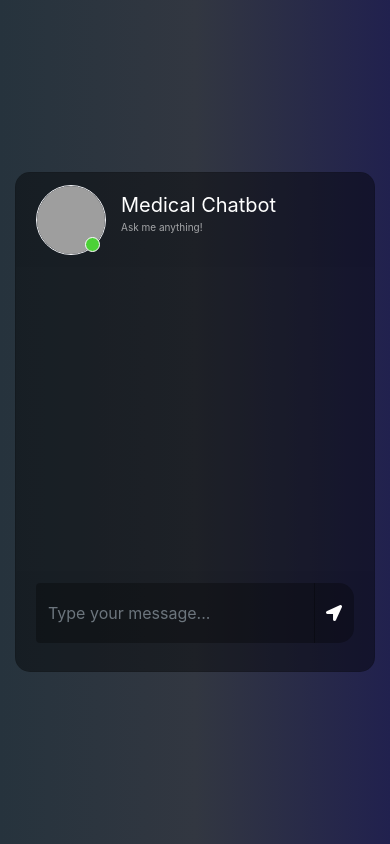
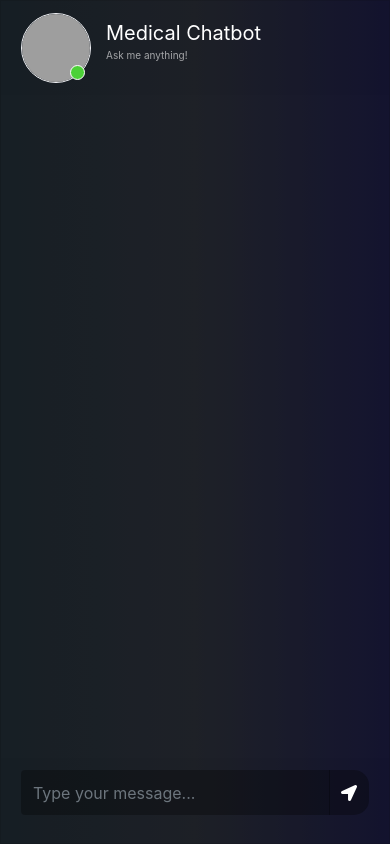
Before and after one commit to AtharvaMalvade2/Medical-ChatBot, a Flask app: page / in a window 390 px wide. Run offline with Flask 3, Linux system fonts and the light colour scheme; some libraries are stand-ins or nearby versions; grey boxes are pictures that could not be loaded.

Commit message:
Made changes to html and css files

```diff
--- a/static/style.css
+++ b/static/style.css
@@ -48,7 +48,8 @@ border-radius: 0 0 15px 15px !important;
 	background-color: rgba(0,0,0,0.3) !important;
 	border:0 !important;
 	color:white !important;
-	height: 60px !important;
+	height: auto !important;
+	min-height: 45px;
 	overflow-y: auto;
 }
 	.type_msg:focus{
@@ -221,3 +222,32 @@ border-radius: 0 0 15px 15px !important;
 	margin-bottom: 15px !important;
 }
 }
+
+/* Mobile Responsive Fix */
+@media (max-width: 768px) {
+    .container-fluid {
+        padding: 0;
+    }
+
+    .chat {
+        margin: 0;
+        width: 100%;
+    }
+
+    .card {
+        height: 100vh; /* full screen */
+        border-radius: 0 !important;
+    }
+
+    .msg_card_body {
+        height: calc(100vh - 120px); /* adjust for header + input */
+    }
+
+    .card-header {
+        border-radius: 0 !important;
+    }
+
+    .card-footer {
+        border-radius: 0 !important;
+    }
+}
--- a/templates/chat.html
+++ b/templates/chat.html
@@ -10,13 +10,14 @@
 		<link rel="stylesheet" href="https://use.fontawesome.com/releases/v5.5.0/css/all.css" integrity="sha384-B4dIYHKNBt8Bc12p+WXckhzcICo0wtJAoU8YZTY5qE0Id1GSseTk6S+L3BlXeVIU" crossorigin="anonymous">
 		<script src="https://ajax.googleapis.com/ajax/libs/jquery/3.3.1/jquery.min.js"></script>
 		<link rel="stylesheet" type="text/css" href="{{ url_for('static', filename='style.css')}}"/>
+		<meta name="viewport" content="width=device-width, initial-scale=1">
 	</head>
 
 
 	<body>
 		<div class="container-fluid h-100">
 			<div class="row justify-content-center h-100">
-				<div class="col-md-8 col-xl-6 chat">
+				<div class="col-12 col-md-10 col-lg-8 col-xl-6 chat">
 					<div class="card">
 						<div class="card-header msg_head">
 							<div class="d-flex bd-highlight">
```
